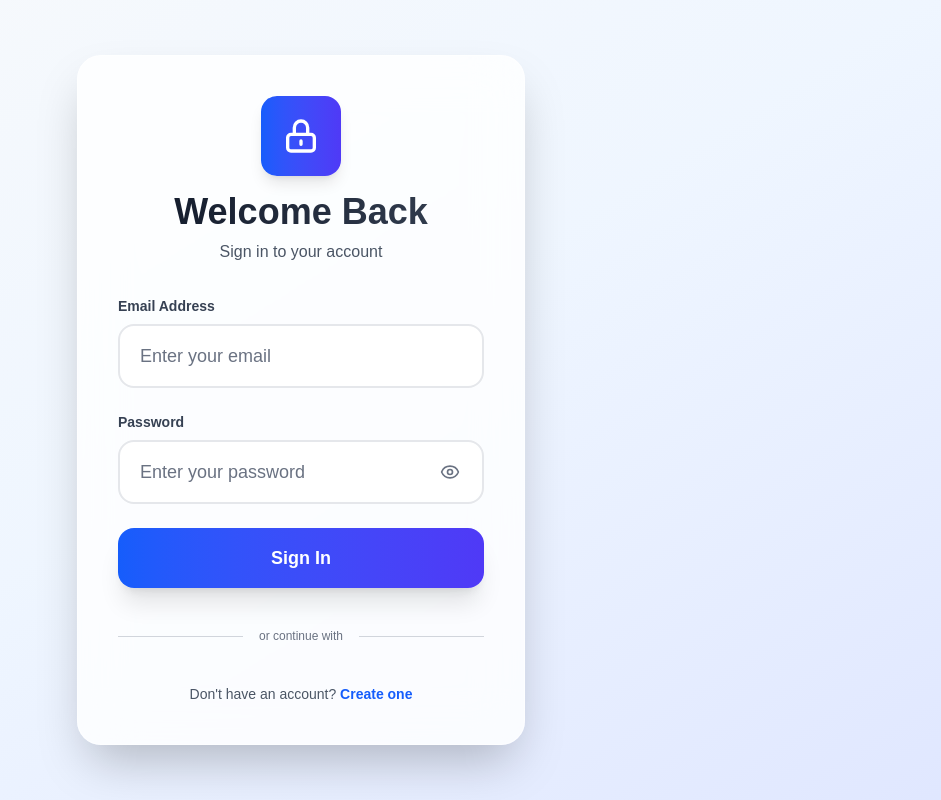
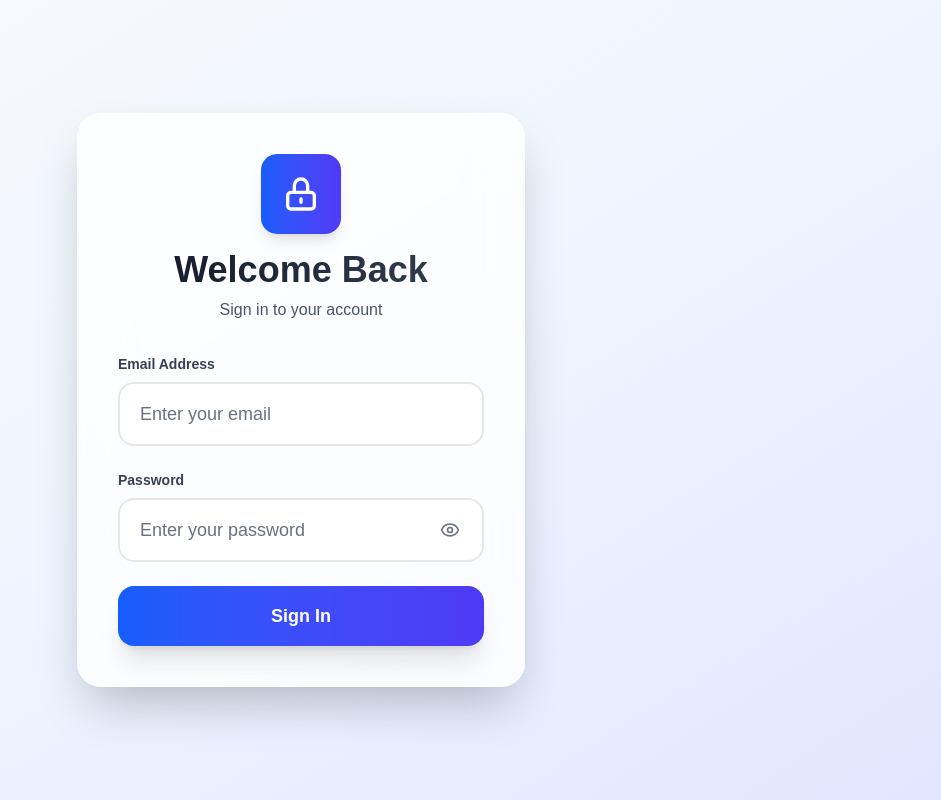
Before and after one commit to vahyan-ga-cicd/task-manager-frontend, a Next.js app: page /login in a window 1280 px wide. Shown: the whole page, without its empty margins (339-1280 px from the left). Built offline with nearby package versions, Linux system fonts and the light colour scheme.

Commit message:
fix : signup route disabled

```diff
--- a/src/components/login/Login.tsx
+++ b/src/components/login/Login.tsx
@@ -158,17 +158,17 @@ export default function Login() {
             </button>
 
             {/* Divider */}
-            <div className="relative flex items-center py-4">
+            {/* <div className="relative flex items-center py-4">
               <div className="flex-grow border-t border-gray-300" />
               <span className="flex-shrink mx-4 text-xs text-gray-500 font-medium">
                 or continue with
               </span>
               <div className="flex-grow border-t border-gray-300" />
-            </div>
+            </div> */}
           </form>
 
           {/* Footer */}
-          <div className="text-center pt-6">
+          {/* <div className="text-center pt-6">
             <p className="text-sm text-gray-600">
               Don&apos;t have an account?{" "}
               <a
@@ -178,7 +178,7 @@ export default function Login() {
                 Create one
               </a>
             </p>
-          </div>
+          </div> */}
         </div>
       </div>
     </div>
```
